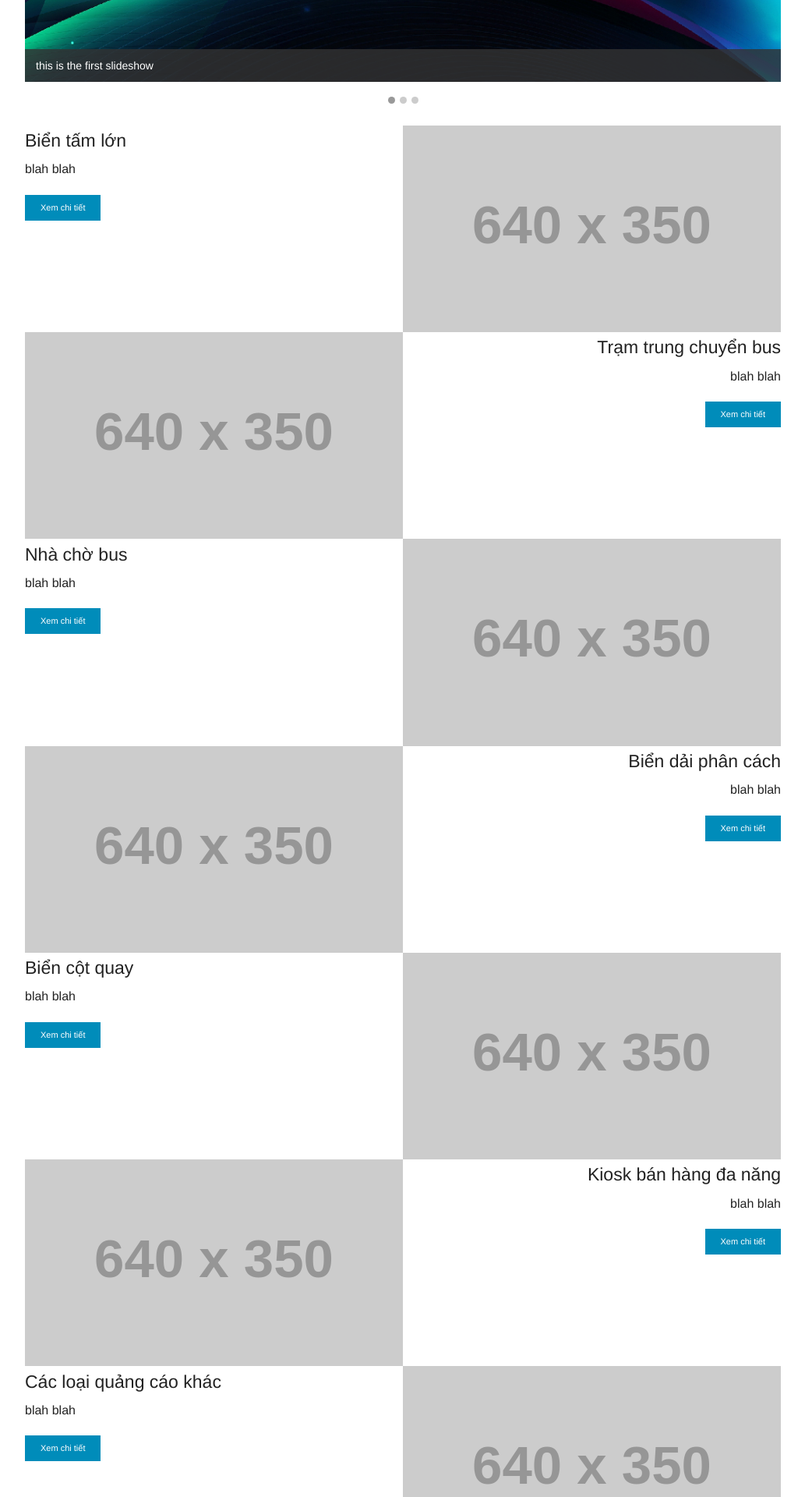
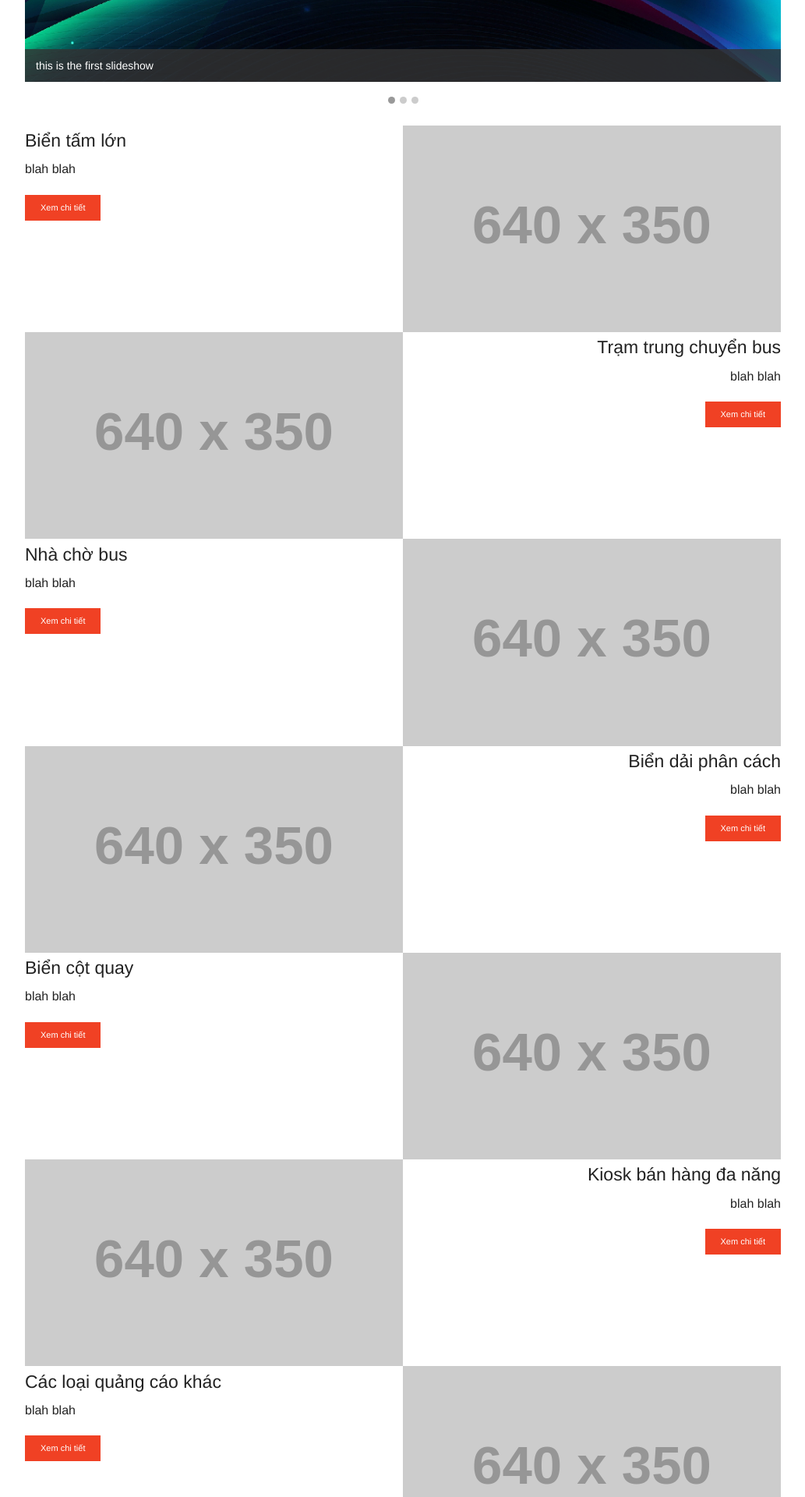
Before and after one commit to haviet/static-on-foundation, a Jekyll site: the page built from index.html, in a window 1280 px wide. Shown: the part 468-2388 px from the top of the page at 78% size, without its empty margins (123-1156 px from the left). Built offline with Jekyll 4.4.1, drawn with Linux system fonts in a browser that asks for light colours.

Commit message:
Update page-content-gioithieu.html

```diff
--- a/_includes/page-content-gioithieu.html
+++ b/_includes/page-content-gioithieu.html
@@ -6,7 +6,7 @@
   <div class="medium-6 medium-pull-6 columns">
     <h4>Biển tấm lớn</h4> <!-- =============================================================== pull -->
     <p>blah blah</p>
-    <a href="#" class="button tiny">Xem chi tiết</a>
+    <a href="#" class="button alert tiny">Xem chi tiết</a>
   </div>
 </div>
 
@@ -18,7 +18,7 @@
   <div class="medium-6 columns text-right">
     <h4>Trạm trung chuyển bus</h4>
     <p>blah blah</p>
-    <a href="#" class="button tiny">Xem chi tiết</a>
+    <a href="#" class="button alert tiny">Xem chi tiết</a>
   </div>
 </div>
 
@@ -30,7 +30,7 @@
   <div class="medium-6 medium-pull-6 columns">
     <h4>Nhà chờ bus</h4> <!-- =============================================================== pull -->
     <p>blah blah</p>
-    <a href="#" class="button tiny">Xem chi tiết</a>
+    <a href="#" class="button alert tiny">Xem chi tiết</a>
   </div>
 </div>
 
@@ -42,7 +42,7 @@
   <div class="medium-6 columns text-right">
     <h4>Biển dải phân cách</h4>
     <p>blah blah</p>
-    <a href="#" class="button tiny">Xem chi tiết</a>
+    <a href="#" class="button alert tiny">Xem chi tiết</a>
   </div>
 </div>
 
@@ -54,7 +54,7 @@
   <div class="medium-6 medium-pull-6 columns">
     <h4>Biển cột quay</h4> <!-- =============================================================== pull -->
     <p>blah blah</p>
-    <a href="#" class="button tiny">Xem chi tiết</a>
+    <a href="#" class="button alert tiny">Xem chi tiết</a>
   </div>
 </div>
 
@@ -66,7 +66,7 @@
   <div class="medium-6 columns text-right">
     <h4>Kiosk bán hàng đa năng</h4>
     <p>blah blah</p>
-    <a href="#" class="button tiny">Xem chi tiết</a>
+    <a href="#" class="button alert tiny">Xem chi tiết</a>
   </div>
 </div>
 
@@ -78,6 +78,6 @@
   <div class="medium-6 medium-pull-6 columns">
     <h4>Các loại quảng cáo khác</h4> <!-- =============================================================== pull -->
     <p>blah blah</p>
-    <a href="#" class="button tiny">Xem chi tiết</a>
+    <a href="#" class="button alert tiny">Xem chi tiết</a>
   </div>
 </div>
```
